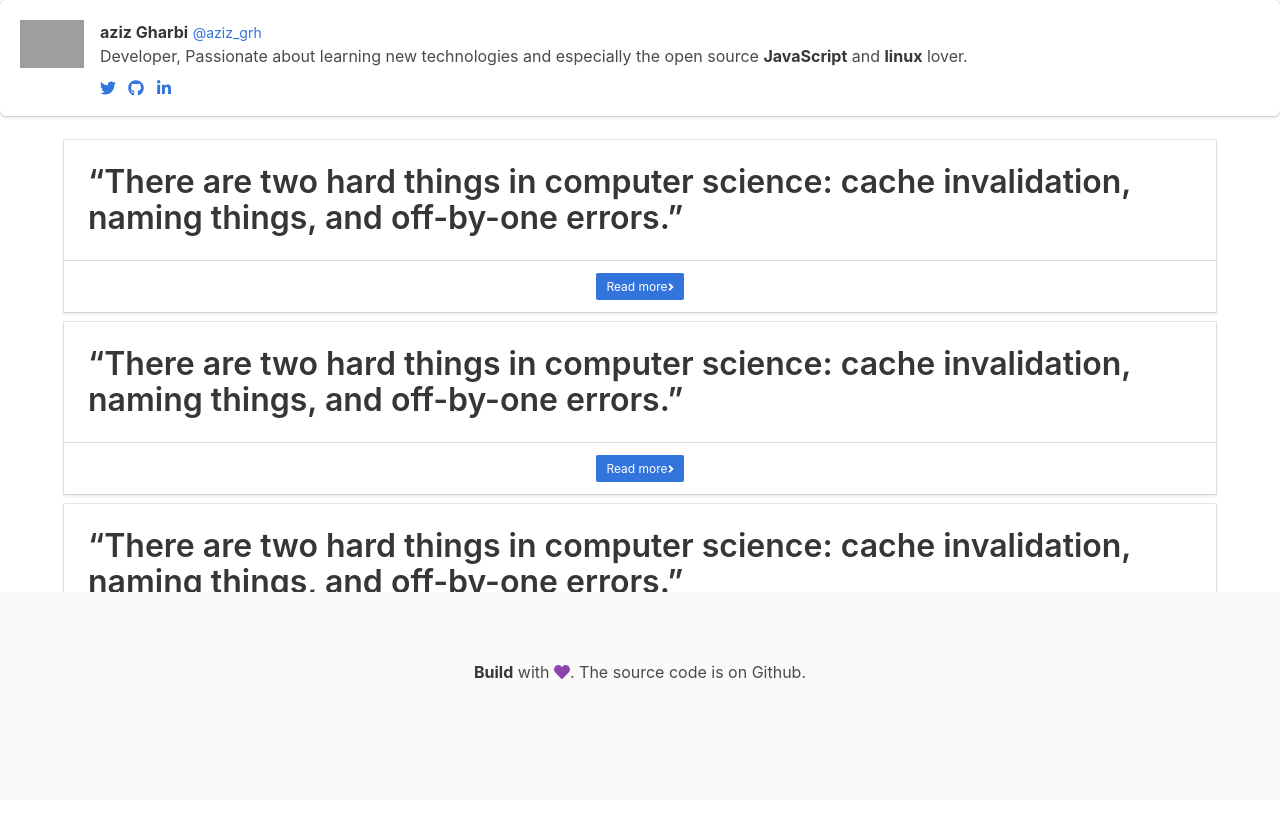
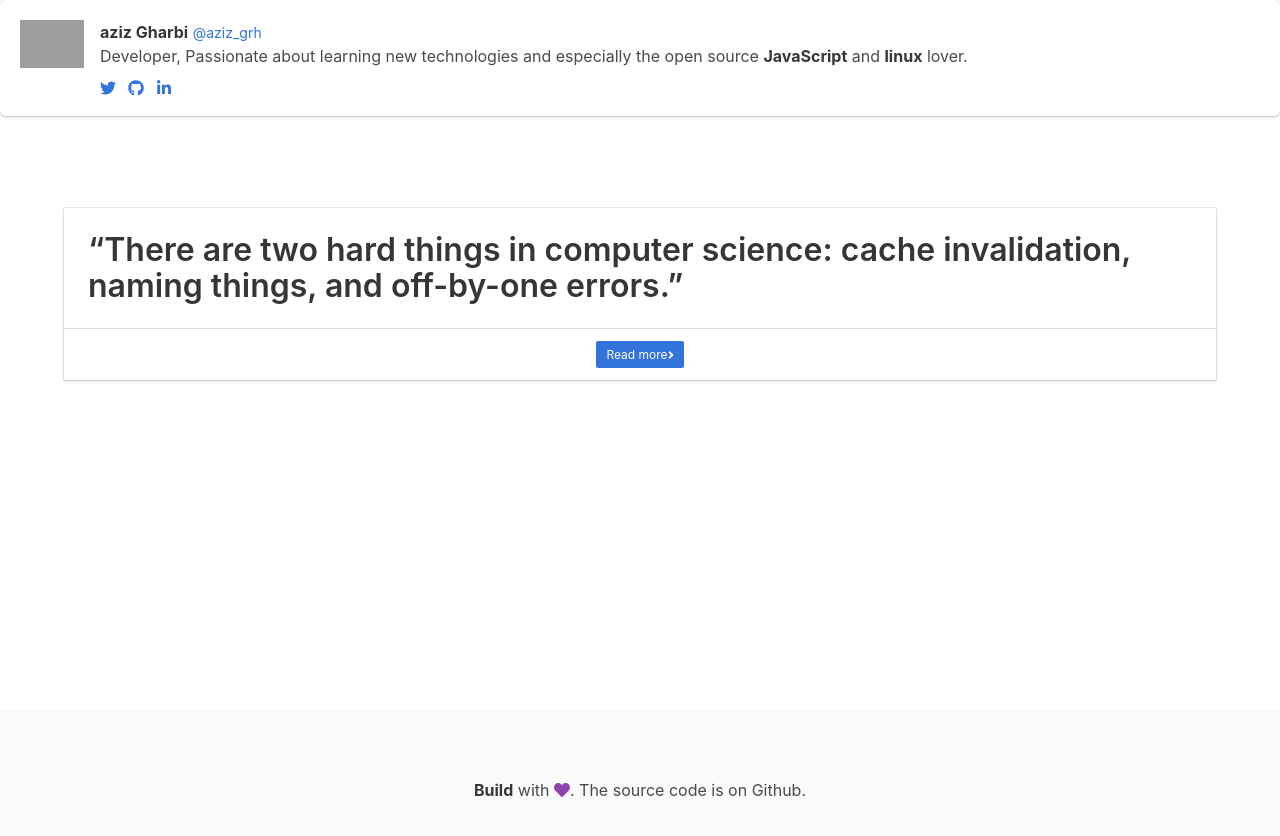
Before and after one commit to azizgharbi/aziz.github.io, a Vue app: page / in a window 1280 px wide. Shown: the top 836 px of the page. Before the commit the page ends 800 px from the top, so only its background shows below. Built offline with nearby package versions, Linux system fonts and the light colour scheme; grey boxes are pictures that could not be loaded.

Commit message:
add css media query

```diff
--- a/src/components/footer.vue
+++ b/src/components/footer.vue
@@ -17,14 +17,6 @@ export default {
 </script>
 
 <style>
-@media only screen and (min-width: 768px) {
-   .footer {
-        position: fixed;
-        bottom: 0;
-        right: 0;
-        left: 0;
-    }
-}
 .fa-heart{
   color: #8e44ad;
 }
--- a/src/components/header.vue
+++ b/src/components/header.vue
@@ -47,7 +47,3 @@ export default {
   }
 }
 </script>
-
-<style scoped>
-
-</style>
--- a/src/components/posts.vue
+++ b/src/components/posts.vue
@@ -1,5 +1,6 @@
 <template>
-<section class="container">
+<section class="section">
+<div class="container">
 <div class="card" v-for=" post in posts" :key= "post.id">
   <div class="card-content">
     <p class="title">
@@ -16,6 +17,7 @@
     </p>
   </footer>
 </div>
+</div>
 </section>
 </template>
 
@@ -25,9 +27,7 @@ export default {
   data(){
       return {
           posts : [
-            {id:1,description:"abc"},
-            {id:2,description:"abc"},
-            {id:3,description:"abc"}
+            {id:1,description:"abc"}
           ]
       }
   }
@@ -35,10 +35,16 @@ export default {
 </script>
 
 <style>
+
+@media only screen and (min-width: 768px) {
+  .section{
+    min-height: 570px;
+  }
+}
 .container{
-    margin-top: 20px;
-    margin-bottom: 20px
+  margin-top: 20px;
 }
+
 .card{
   margin-bottom: 10px;
 }
```
Also changed, not shown: src/App.vue (line endings or trailing spaces).
